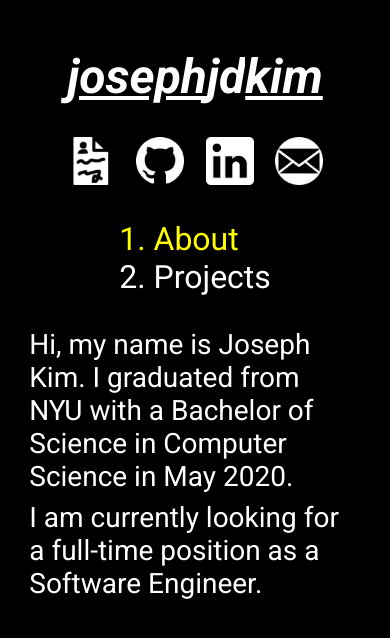
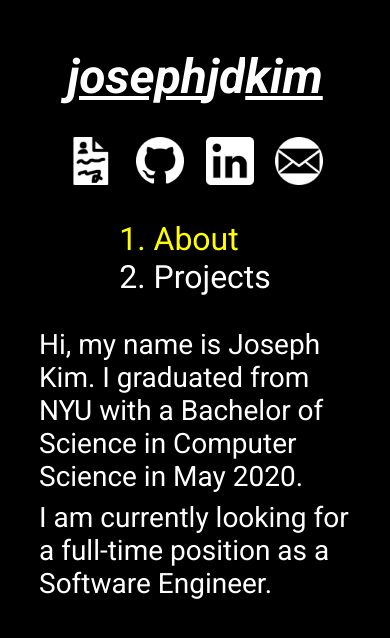
Before and after one commit to josephjdkim/josephjdkim.github.io, a React (Create React App) app in the folder frontend/: page / in a window 390 px wide. Shown: the top 638 px of the page. Built offline with nearby package versions, Linux system fonts and the light colour scheme.

Commit message:
removed margin-right on content for mobile

```diff
--- a/frontend/src/index.css
+++ b/frontend/src/index.css
@@ -180,6 +180,7 @@ body {
   .content {
     width: 80%;
     margin-top: 2rem;
+    margin-right: 0;
     margin-bottom: 2rem;
   }
 
```
